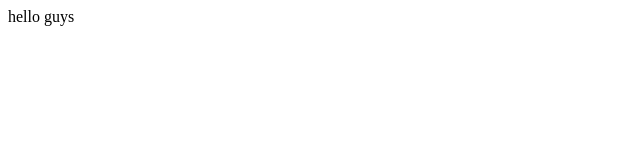
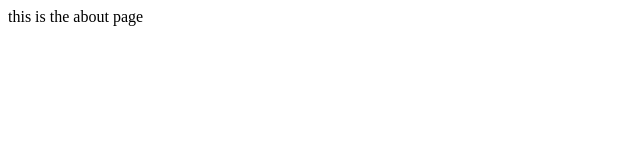
Before and after one commit to soetje/Router, a React (Create React App) app: page /about in a window 1280 px wide. Shown: the top 160 px of the page, without its empty margins (0-640 px from the left). Built offline with nearby package versions, Linux system fonts and the light colour scheme.

Commit message:
added routing: homepage, about, movies

```diff
--- a/package.json
+++ b/package.json
@@ -8,6 +8,7 @@
     "@testing-library/user-event": "^7.2.1",
     "react": "^16.13.1",
     "react-dom": "^16.13.1",
+    "react-router-dom": "^5.2.0",
     "react-scripts": "3.4.1"
   },
   "scripts": {
--- a/src/App.js
+++ b/src/App.js
@@ -1,14 +1,19 @@
-import React from 'react';
-
+import React from "react"
+import { Switch, Route } from "react-router-dom"
+import HomePage from './pages/HomePage'
+import AboutPage from './pages/AboutPage'
+import DiscoverMoviesPage from './pages/DiscoverMoviesPage'
 
 function App() {
   return (
-    <div className="App">
-      <header className="App-header">
-        hello guys
-      </header>
+    <div className='App'>
+        <Switch>
+        <Route path="/discover" component={DiscoverMoviesPage} />
+        <Route path="/about" component={AboutPage} />
+        <Route path="/" component={HomePage} />
+      </Switch>
     </div>
-  );
+  )
 }
 
-export default App;
+export default App
--- /dev/null
+++ b/src/pages/AboutPage.js
@@ -0,0 +1,7 @@
+import React from 'react'
+
+export default function AboutPage() {
+  return (
+    <div>this is the about page</div>
+  )
+}
--- /dev/null
+++ b/src/pages/DiscoverMoviesPage.js
@@ -0,0 +1,7 @@
+import React from 'react'
+
+export default function DiscoverMoviesPage() {
+  return (
+    <div>this is the discover movies page</div>
+  )
+}
--- /dev/null
+++ b/src/pages/HomePage.js
@@ -0,0 +1,7 @@
+import React from 'react'
+
+export default function HomePage() {
+  return (
+    <div>this is the homepage</div>
+  )
+}
```
Also changed, not shown: src/index.js (+8 -8 lines), 1 other file (tests, documents, lock files or other folders).
